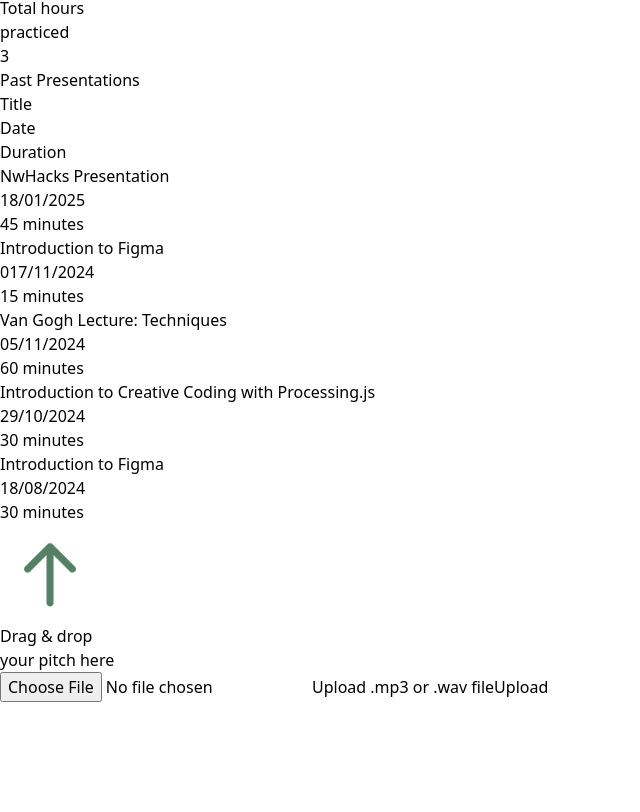
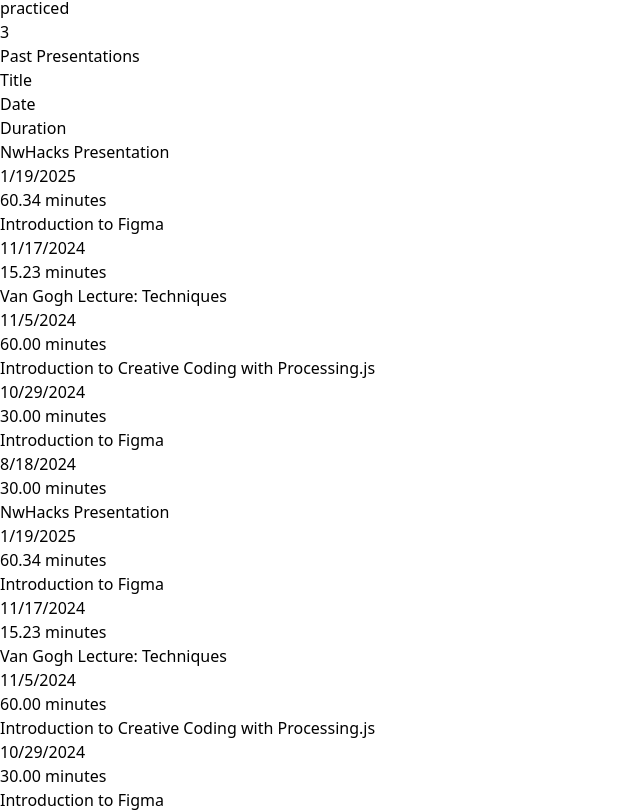
Before and after one commit to hunterchen7/nwhacks, a React (Vite) app in the folder frontend/: page /chat in a window 1280 px wide. Shown: the part 414-1226 px from the top of the page, without its empty margins (0-640 px from the left). Before the commit the page ends 1116 px from the top, so only its background shows below. Built offline with nearby package versions, Linux system fonts and the light colour scheme.

Commit message:
add some logic to tab switching

```diff
--- a/frontend/src/chat.tsx
+++ b/frontend/src/chat.tsx
@@ -2,14 +2,21 @@
 import DogHome from "/dog_home.gif";
 import ArrowIcon from "/arrow-icon.png";
 
-
+interface Presentation {
+  title: string;
+  duration: string;
+  date: string;
+}
 
 const Chat: React.FC = () => {
-
-
   const [file, setFile] = useState<File | null>(null); // State to store the uploaded file
   const [result, setResult] = useState<string | null>(null); // State to store the server response
   const [isLoading, setIsLoading] = useState<boolean>(false); // State to manage loading status
+  const [openPresentations, setOpenPresentations] = useState<Presentation[]>(
+    []
+  );
+  const [focusedPresentation, setFocusedPresentation] =
+    useState<Presentation | null>(null);
 
   const handleFileChange = (event: React.ChangeEvent<HTMLInputElement>) => {
     if (event.target.files && event.target.files.length > 0) {
@@ -48,14 +55,12 @@
   };
 
   return (
-    <div className="h-screen flex-col items-center bg-cover bg-[url('dashboard-bg8.svg')] bg-centre justify-center mx-auto items-start justify-start">
-
+    <div className="max-h-screen flex-col items-center bg-cover bg-[url('dashboard-bg8.svg')] bg-centre justify-center mx-auto items-start justify-start">
       {/*Mascot Chat*/}
       <div className="flex items-start mb-4">
         <div className="flex gap-4">
-
           {/* Column 1 */}
-        <div >
+          <a href="/">
             <img
               src={DogHome}
               className="Dog home"
@@ -63,49 +68,73 @@
               width={242}
               height={276}
             />
-        </div>
+          </a>
 
           {/* Column 1 */}
           <div className="flex-1 p-4 text-left whitespace-nowrap">
-          <h1 className="text-black text-[24px] mb-4 font-medium mt-[35px] ml-[160px]">Let's practice a presentation today!</h1>
+            <h1 className="text-black text-[24px] mb-4 font-medium mt-[35px] ml-[160px]">
+              Let's practice a presentation today!
+            </h1>
           </div>
-
         </div>
       </div>
 
       {/*placeholder for tab texts styling*/}
-    <h3 className="text-black text-[24px] mb-4 font-semibold">Home</h3>
-    <h3 className="text-black text-[24px] mb-4 font-semibold">Feedback</h3>
-
+      <div className="flex max-w-[60vw] overflow-x-auto">
+        <h3 className="text-black text-[20px] pb-4 font-semibold px-4 mx-3 outline outline-3 outline-solid outline-[#86AD95] rounded-lg">
+          Home
+        </h3>
+        {openPresentations.map((presentation) => (
+          <h3
+            className={`text-black text-[24px] pb-4 font-semibold px-4 mx-3 ${
+              focusedPresentation === presentation ? "bg-black" : "bg-[#F6F2ED]"
+            } outline outline-3 outline-solid outline-[#86AD95] rounded-lg`}
+            onClick={() => setFocusedPresentation(presentation)}
+          >
+            {presentation.title}
+          </h3>
+        ))}
+      </div>
 
       <div className="w-full h-flex bg-[#F6F2ED] pt-[35px] pb-[35px] rounded-[20px] outline outline-3 outline-solid outline-[#86AD95]">
-
         {/* Dashboard Analytics */}
         <div className="flex items-start mb-8 ml-[58px]">
           <div className="flex gap-4">
-
             {/* Column 1 */}
             <div className="flex-1 p-4 text-left whitespace-nowrap">
-            <h1 className="text-black text-[24px] mb-4 font-medium">My Dashboard</h1>
+              <h1 className="text-black text-[24px] mb-4 font-medium">
+                My Dashboard
+              </h1>
             </div>
 
             {/* Column 2 */}
             <div className=" ml-[240px] flex-1 p-[20px] border bg-white text-left flex flex-row justify-between items-start w-[280px] h-[130px] rounded-[12px]">
-            <p className="text-black text-[16px] mb-4 font-normal text-left">Total times <br />practiced</p>
-            <p className="text-black text-[70px] mb-4 font-medium text-right">10</p>
+              <p className="text-black text-[16px] mb-4 font-normal text-left">
+                Total times <br />
+                practiced
+              </p>
+              <p className="text-black text-[70px] mb-4 font-medium text-right">
+                10
+              </p>
             </div>
 
             {/* Column 3 */}
             <div className="flex-1 p-[20px] border bg-white text-left flex flex-row justify-between items-start w-[280px] h-[130px] rounded-[12px]">
-            <p className="text-black text-[16px] mb-4 font-normal text-left">Total hours <br />practiced</p>
-            <p className="text-black text-[70px] mb-4 font-medium text-right">3</p>
+              <p className="text-black text-[16px] mb-4 font-normal text-left">
+                Total hours <br />
+                practiced
+              </p>
+              <p className="text-black text-[70px] mb-4 font-medium text-right">
+                3
+              </p>
             </div>
-
           </div>
         </div>
 
         {/* Past Presentations */}
-      <h1 className="text-black text-[24px] mb-4 font-medium text-left ml-[58px]">Past Presentations</h1>
+        <h1 className="text-black text-[24px] mb-4 font-medium text-left ml-[58px]">
+          Past Presentations
+        </h1>
 
         <div className="w-full max-w-5xl p-4 border rounded-lg bg-white ml-[58px]">
           <div className="grid grid-cols-[3fr_1fr_1fr] gap-4 border-b py-4 font-semibold text-black">
@@ -114,38 +143,28 @@
             <div>Duration</div>
           </div>
 
-        <div className="grid grid-cols-[3fr_1fr_1fr] gap-4 py-4 border-b">
-          <div>NwHacks Presentation</div>
-          <div>18/01/2025</div>
-          <div>45 minutes</div>
+          <div className="max-h-[30vh] overflow-y-auto">
+            {examplePresentations.map((presentation) => (
+              <div
+                className="grid grid-cols-[3fr_1fr_1fr] gap-4 py-4 border-b"
+                onClick={() => {
+                  if (!openPresentations.includes(presentation)) {
+                    setOpenPresentations([presentation, ...openPresentations]);
+                  }
+                  setFocusedPresentation(presentation);
+                }}
+              >
+                <div>{presentation.title}</div>
+                <div>{new Date(presentation.date).toLocaleDateString()}</div>
+                <div>{presentation.duration} minutes</div>
               </div>
-        <div className="grid grid-cols-[3fr_1fr_1fr] gap-4 py-4 border-b">
-          <div>Introduction to Figma</div>
-          <div>017/11/2024</div>
-          <div>15 minutes</div>
-        </div>
-        <div className="grid grid-cols-[3fr_1fr_1fr] gap-4 py-4 border-b">
-          <div>Van Gogh Lecture: Techniques</div>
-          <div>05/11/2024</div>
-          <div>60 minutes</div>
-        </div>
-        <div className="grid grid-cols-[3fr_1fr_1fr] gap-4 py-4 border-b">
-          <div>Introduction to Creative Coding with Processing.js</div>
-          <div>29/10/2024</div>
-          <div>30 minutes</div>
-        </div>
-        <div className="grid grid-cols-[3fr_1fr_1fr] gap-4 py-4">
-          <div>Introduction to Figma</div>
-          <div>18/08/2024</div>
-          <div>30 minutes</div>
+            ))}
           </div>
         </div>
-
       </div>
 
       {/* New div for File Input, Upload Button, Display Results with background */}
       <div className="absolute right-0 top-0 h-full w-[378px] bg-[#558066] flex flex-col items-center justify-start pt-8 pr-3 rounded-tl-[30px] rounded-bl-[30px]">
-
         <div className="mb-[20px] w-[82%] h-[80%] bg-[#6E977D] outline outline-4 outline-dotted outline-white rounded-[10px] flex flex-col justify-center items-center">
           <img
             src={ArrowIcon}
@@ -154,12 +173,18 @@
             width={100}
             height={100}
           />
-          <h3 className="text-center pt-[20px] text-white text-[16px] mb-4 font-normal">Drag & drop <br></br> your pitch here</h3>
-
+          <h3 className="text-center pt-[20px] text-white text-[16px] mb-4 font-normal">
+            Drag & drop <br></br> your pitch here
+          </h3>
         </div>
 
         {/* File Input */}
-        <input type="file" accept=".wav" onChange={handleFileChange} className="mb-4" />
+        <input
+          type="file"
+          accept=".wav"
+          onChange={handleFileChange}
+          className="mb-4"
+        />
 
         <a
           className="bg-black rounded-lg m-6 px-8 py-3 text-white text-[18px] hover:bg-slate-700 transition-all"
@@ -169,7 +194,11 @@
         </a>
 
         {/* Upload Button */}
-        <button onClick={handleUpload} disabled={!file || isLoading} className="mb-4 p-2 bg-blue-500 text-white rounded">
+        <button
+          onClick={handleUpload}
+          disabled={!file || isLoading}
+          className="mb-4 p-2 bg-blue-500 text-white rounded"
+        >
           {isLoading ? "Uploading..." : "Upload"}
         </button>
 
@@ -181,9 +210,61 @@
           </div>
         )}
       </div>
-
     </div>
   );
 };
 
 export default Chat;
+
+const examplePresentations = [
+  {
+    title: "NwHacks Presentation",
+    duration: "60.34",
+    date: "2025-01-19T03:39:26.931200",
+  },
+  {
+    title: "Introduction to Figma",
+    duration: "15.23",
+    date: "2024-11-17T03:39:26.931200",
+  },
+  {
+    title: "Van Gogh Lecture: Techniques",
+    duration: "60.00",
+    date: "2024-11-05T03:39:26.931200",
+  },
+  {
+    title: "Introduction to Creative Coding with Processing.js",
+    duration: "30.00",
+    date: "2024-10-29T03:39:26.931200",
+  },
+  {
+    title: "Introduction to Figma",
+    duration: "30.00",
+    date: "2024-08-18T03:39:26.931200",
+  },
+  {
+    title: "NwHacks Presentation",
+    duration: "60.34",
+    date: "2025-01-19T03:39:26.931200",
+  },
+  {
+    title: "Introduction to Figma",
+    duration: "15.23",
+    date: "2024-11-17T03:39:26.931200",
+  },
+  {
+    title: "Van Gogh Lecture: Techniques",
+    duration: "60.00",
+    date: "2024-11-05T03:39:26.931200",
+  },
+  {
+    title: "Introduction to Creative Coding with Processing.js",
+    duration: "30.00",
+    date: "2024-10-29T03:39:26.931200",
+  },
+  {
+    title: "Introduction to Figma",
+    duration: "30.00",
+    date: "2024-08-18T03:39:26.931200",
+  },
+];
```
Lines whose indentation alone changed are shown as unchanged.
